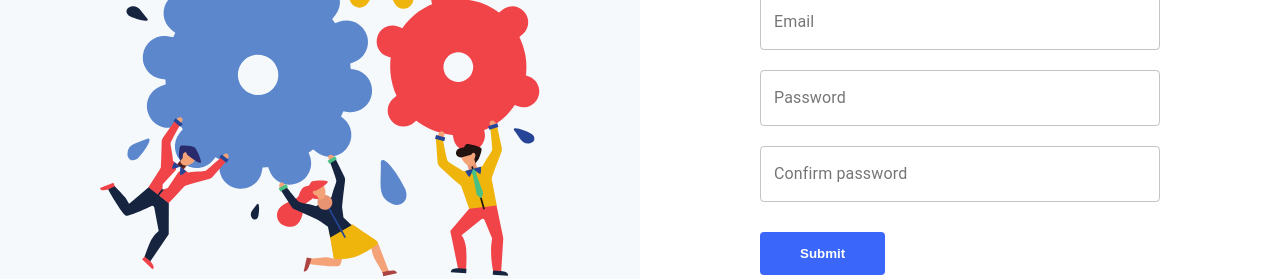
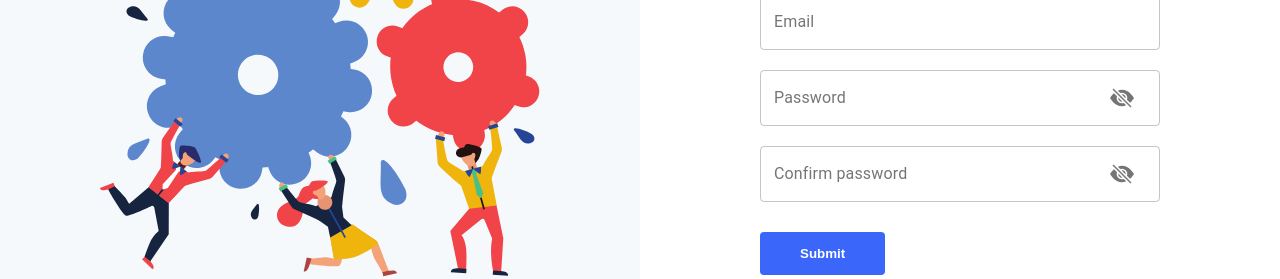
Before and after one commit to Ujjwal-here/Collab-Project-fronEnd, a Next.js app: page /signup in a window 1280 px wide. Shown: the part 308-587 px from the top of the page. Built offline with nearby package versions, Linux system fonts and the light colour scheme.

Commit message:
added showPassword toggle

```diff
--- a/public/css/styles.css
+++ b/public/css/styles.css
@@ -22,5 +22,5 @@ button:focus {
 
 a {
     text-decoration: none;
-    color: #2B44FF;
+    color: #2b44ff;
 }
--- a/src/components/Auth/Login/LoginPage.module.css
+++ b/src/components/Auth/Login/LoginPage.module.css
@@ -51,10 +51,10 @@
     cursor: pointer;
     transition: 0.2s ease;
     font-weight: bolder;
-
 }
 
-.supBtn:hover, .signUpButton:hover {
+.supBtn:hover,
+.signUpButton:hover {
     background-color: dodgerblue;
     color: cornsilk;
 }
@@ -73,7 +73,6 @@
     flex: 1;
 }
 
-
 @media screen and (max-width: 900px) {
     .col1 {
         display: none;
--- a/src/components/Auth/SignUp/SignUpPage.jsx
+++ b/src/components/Auth/SignUp/SignUpPage.jsx
@@ -1,8 +1,14 @@
 import Link from "next/link";
-import TextField from "@material-ui/core/TextField";
+import { useState } from "react";
 import styles from "./SignUpPage.module.css";
+import { TextField, InputAdornment, IconButton } from "@material-ui/core";
+import { BsEyeSlashFill, BsEyeFill } from "react-icons/bs";
 
 const SignUpPage = () => {
+    const [showPassword, setShowPassword] = useState(false);
+    const handleShowPassword = () => {
+        setShowPassword(!showPassword);
+    };
     return (
         <div className={styles.supMain}>
             <div className={styles.col1}>
@@ -22,6 +28,7 @@ const SignUpPage = () => {
                         <div className={styles.supElements}>
                             <TextField
                                 label="Email"
+                                type="email"
                                 variant="outlined"
                                 fullWidth
                             />
@@ -30,6 +37,22 @@ const SignUpPage = () => {
                             <TextField
                                 label="Password"
                                 variant="outlined"
+                                type={showPassword ? "text" : "password"}
+                                InputProps={{
+                                    endAdornment: (
+                                        <InputAdornment position="end">
+                                            <IconButton
+                                                onClick={handleShowPassword}
+                                            >
+                                                {showPassword ? (
+                                                    <BsEyeFill />
+                                                ) : (
+                                                    <BsEyeSlashFill />
+                                                )}
+                                            </IconButton>
+                                        </InputAdornment>
+                                    ),
+                                }}
                                 fullWidth
                             />
                         </div>
@@ -37,6 +60,22 @@ const SignUpPage = () => {
                             <TextField
                                 label="Confirm password"
                                 variant="outlined"
+                                type={showPassword ? "text" : "password"}
+                                InputProps={{
+                                    endAdornment: (
+                                        <InputAdornment position="end">
+                                            <IconButton
+                                                onClick={handleShowPassword}
+                                            >
+                                                {showPassword ? (
+                                                    <BsEyeFill />
+                                                ) : (
+                                                    <BsEyeSlashFill />
+                                                )}
+                                            </IconButton>
+                                        </InputAdornment>
+                                    ),
+                                }}
                                 fullWidth
                             />
                         </div>
```
Also changed, not shown: src/components/Auth/Login/LoginPage.jsx (+23 -2 lines), src/components/Auth/SignUp/SignUpPage.module.css (+10 -13 lines).
